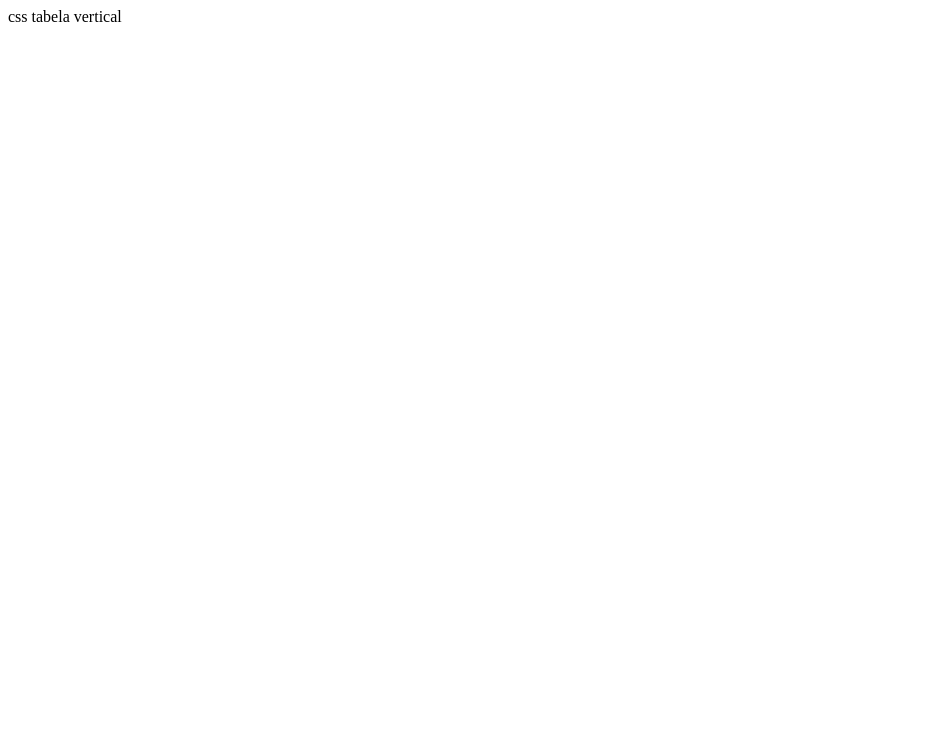
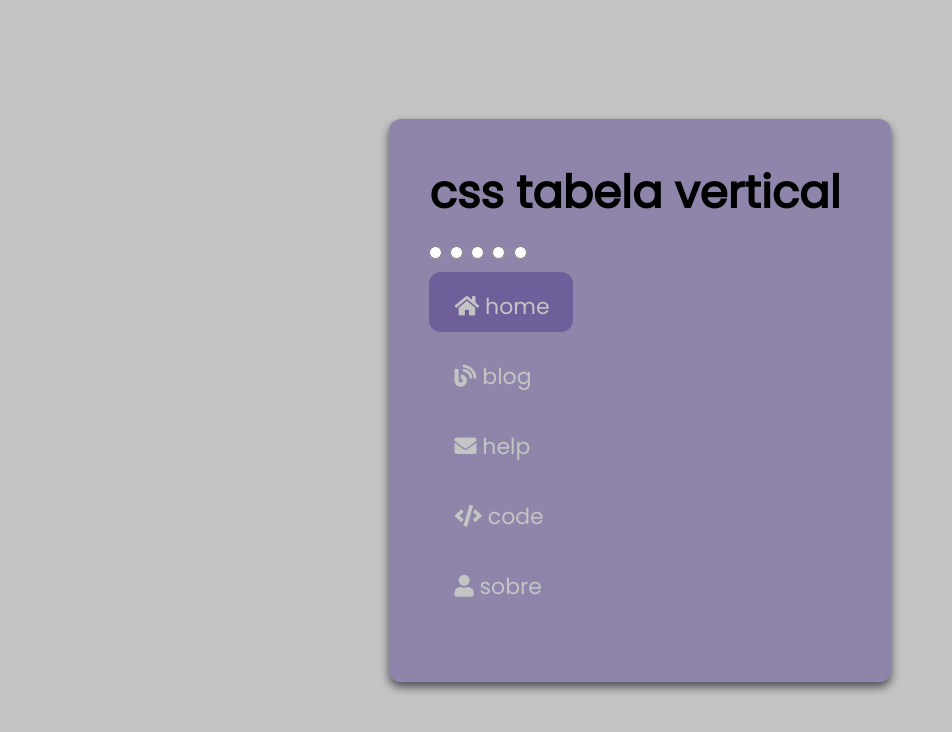
Before and after one commit to kajcosta/navegacao, a plain HTML site: page index.html in a window 1280 px wide. Shown: the whole page, without its empty margins (0-952 px from the left). Drawn offline with Linux system fonts and the light colour scheme.

Commit message:
navegação

```diff
--- a/index.html
+++ b/index.html
@@ -1,30 +1,51 @@
 <!DOCTYPE html>
 <html lang="pt-br">
+
 <head>
     <meta charset="UTF-8">
     <meta name="viewport" content="width=device-width, initial-scale=1.0">
     <link rel="stylesheet" href="style.css">
-    <title>Guia</title>
+    <link rel="stylesheet" href="https://cdnjs.cloudflare.com/ajax/libs/font-awesome/5.15.2/css/all.min.css">
+    <!-- e um link para um site de icons -->
+    <title>tabela vertical</title>
 </head>
+
 <body>
     <div class="container">
         <div class="mainTitle">
-            css tabela vertical
+            <h2> css tabela vertical</h2>
             <div class="content">
-                <label for="" class="home">
-
-                </label>
-                <label for="" class=blog">
-
-                </label>
-                <label for="" class="help">
-
-                </label>
-                <label for="" class="code">
-
-                </label>
+                <input type="radio" name="indicador" id="home">
+                <input type="radio" name="indicador" id="blog">
+                <input type="radio" name="indicador" id="help">
+                <input type="radio" name="indicador" id="code">
+                <input type="radio" name="indicador" id="about">
+                <div class="list">
+                    <label for="home" class="home">
+                        <i class="fas fa-home"></i>
+                        <span class="topic">home</span>
+                    </label>
+                    <label for="blog" class=blog">
+                        <i class="fas fa-blog"></i>
+                        <span class="topic">blog</span>
+                    </label>
+                    <label for="help" class="help">
+                        <i class="fas fa-envelope"></i>
+                        <span class="topic">help</span>
+                    </label>
+                    <label for="code" class="code">
+                        <i class="fas fa-code"></i>
+                        <span class="topic">code</span>
+                    </label>
+                    <label for="about" class="about">
+                        <i class="fas fa-user"></i>
+                        <span class="topic">sobre</span>
+                    </label>
+                    <div class="indicator"></div>
+                </div>
             </div>
         </div>
     </div>
 </body>
+
 </html>
--- a/style.css
+++ b/style.css
@@ -0,0 +1,81 @@
+@import url('https://fonts.googleapis.com/css?family=Poppins');
+
+* {
+    margin: 0;
+    padding: 0;
+    box-sizing: border-box;
+    font-family: 'Poppins', sans-serif;
+}
+
+body {
+    height: 100vh;
+    width: 100%;
+    display: flex;
+    align-items: center;
+    justify-content: center;
+    background: #c4c4c4;
+}
+
+.container {
+    max-width: 950px;
+    background: #371b7e5f;
+    border-radius: 12px;
+    margin: 0 20px;
+    padding: 40px 50px 40px 40px;
+    box-shadow: 0 5px 10px #090418a1;
+}
+
+.container .mainTitle {
+    font-size: 30px;
+    font-weight: 500;
+    margin-bottom: 20px;
+}
+
+.container .content .list {
+    display: flex;
+    flex-direction: column;
+    position: relative;
+    width: 35%;
+    /* o do cara tava 20 mais quebrou a linha então tive que aumentar */
+}
+
+.content .list label {
+    height: 60px;
+    /* background: #371b7e5f;  */
+    font-size: 22px;
+    font-weight: 500;
+    border-radius: 12px;
+    line-height: 60px;
+    cursor: pointer;
+    margin: 5px 0;
+    padding-left: 25px;
+    z-index: 12;
+    color: #c4c4c4;
+}
+
+.content .indicator {
+    position: absolute;
+    height: 60px;
+    width: 100%;
+    top: 0;
+    left: 0;
+    background: #371b7e5f;
+    border-radius: 12px;
+    transition: all 0.4s ease;
+}
+/* ~ é útil quando você precisa aplicar estilos a elementos específicos que são irmãos adjacentes de outro elemento. */
+#home:checked ~ .list .indicator {
+    top: 5px;
+}
+#blog:checked ~ .list .indicator {
+    top: 75px;
+}
+#help:checked ~ .list .indicator {
+    top: 145px;
+}
+#code:checked ~ .list .indicator {
+    top: 215px;
+}
+#about:checked ~ .list .indicator {
+    top: 285px;
+}
```
